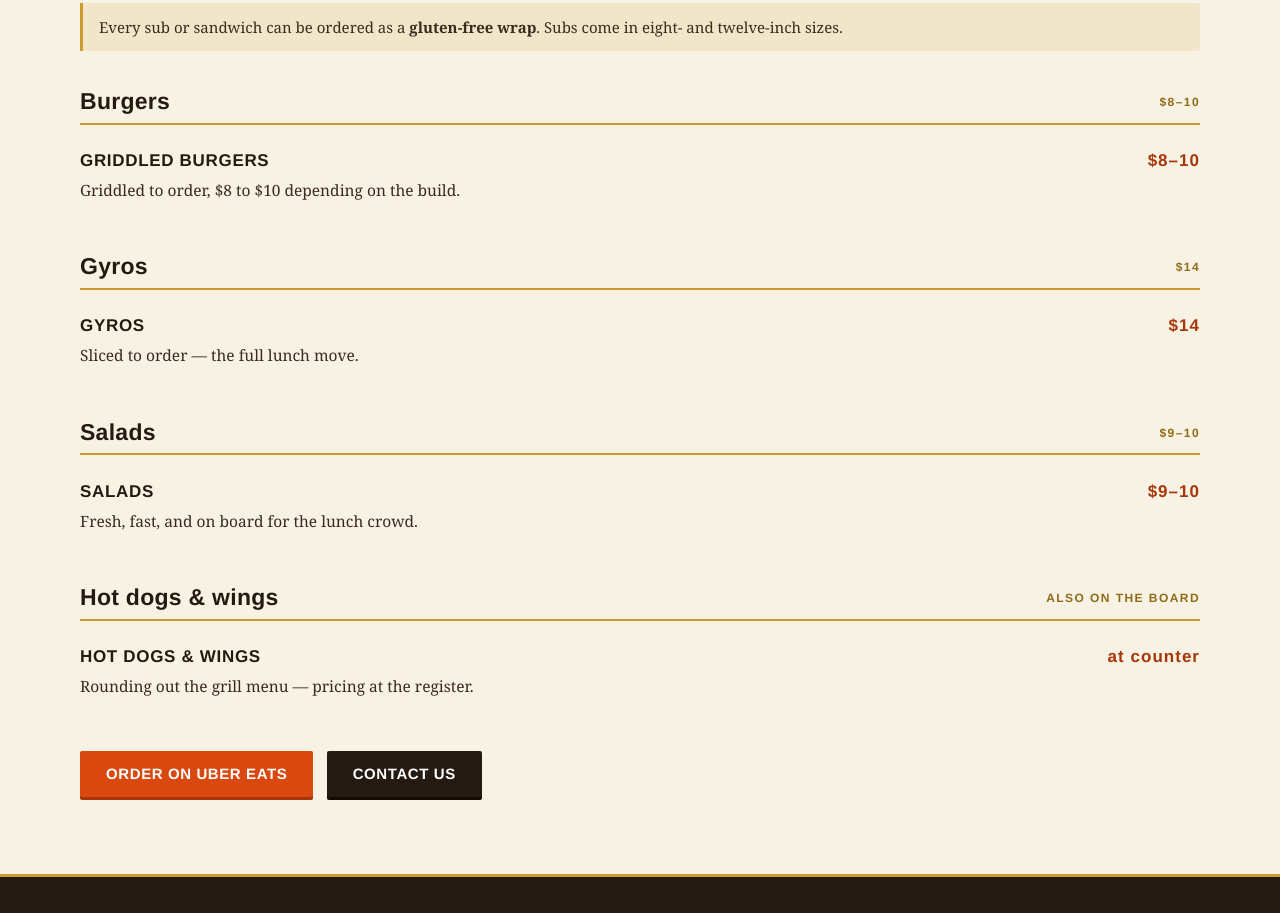
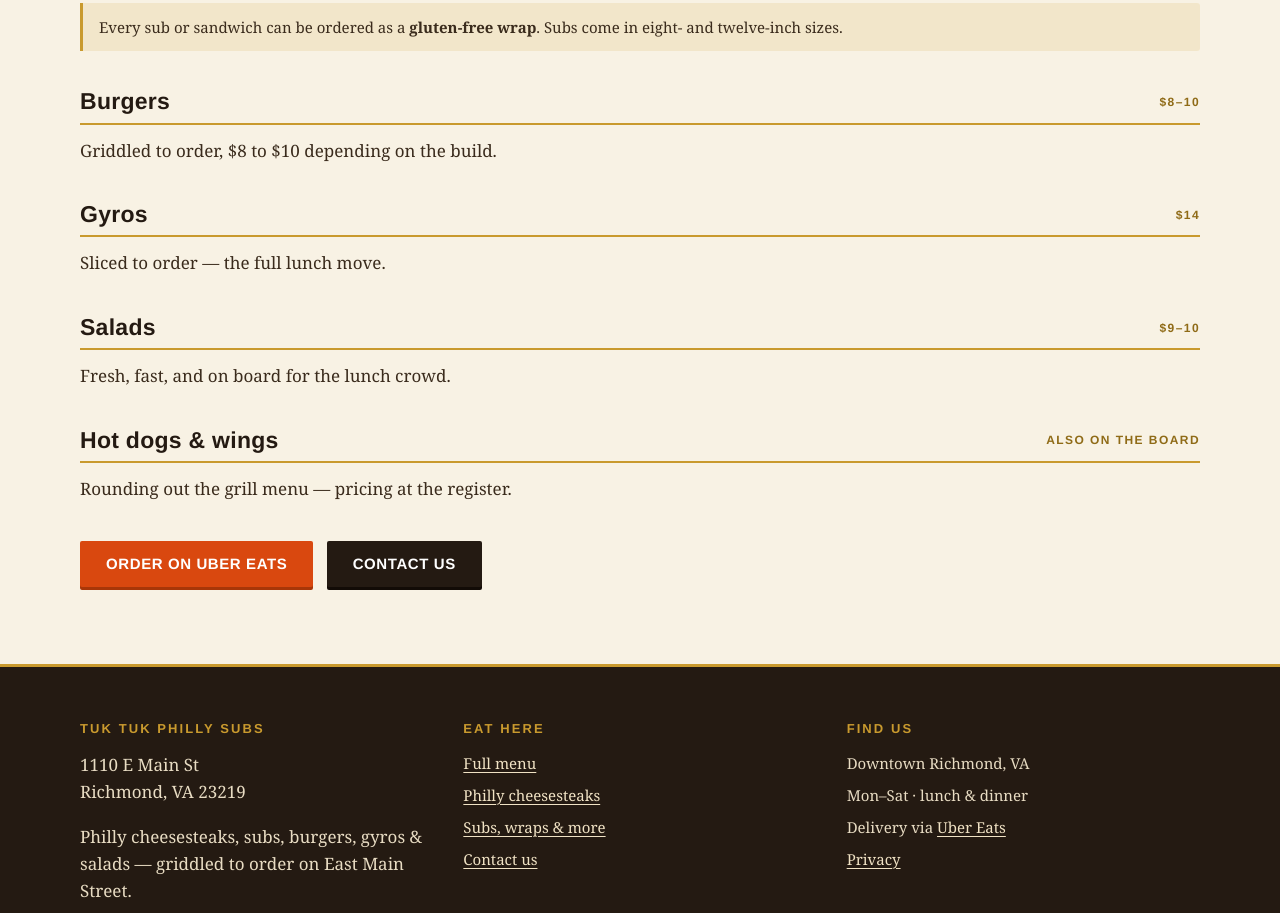
Before and after one commit to gnaritas/tuk-tuk-philly-subs, a website: page public/menu.html in a window 1280 px wide. Shown: the part 727-1640 px from the top of the page. Drawn offline with Linux system fonts and the light colour scheme.

Commit message:
menu: collapse redundant item rows into group descriptions (uncommitted repair from 2026-11-18 sweep-up)

```diff
--- a/public/menu.html
+++ b/public/menu.html
@@ -5,6 +5,7 @@
 <meta name="viewport" content="width=device-width, initial-scale=1">
 <title>Menu: Cheesesteaks, Burgers, Gyros &amp; Salads — Tuk Tuk Philly Subs, Richmond VA</title>
 <meta name="description" content="The Tuk Tuk Philly Subs menu: Philly cheesesteaks $11–16, burgers $8–10, gyros $14, salads $9–10, hot dogs and wings — every sub or sandwich available as a gluten-free wrap.">
+<meta name="robots" content="noindex, nofollow">
 <link rel="canonical" href="https://tuk-tuk-philly-subs-demo.up.railway.app/menu">
 <meta property="og:type" content="website">
 <meta property="og:site_name" content="Tuk Tuk Philly Subs">
@@ -90,38 +91,22 @@
 
     <div class="mgroup">
       <h3>Burgers <span class="tag">$8–10</span></h3>
-      <div class="mitem">
-        <span class="nm">Griddled burgers</span>
-        <span class="pr">$8–10</span>
-        <span class="ds">Griddled to order, $8 to $10 depending on the build.</span>
-      </div>
+      <p class="gd">Griddled to order, $8 to $10 depending on the build.</p>
     </div>
 
     <div class="mgroup">
       <h3>Gyros <span class="tag">$14</span></h3>
-      <div class="mitem">
-        <span class="nm">Gyros</span>
-        <span class="pr">$14</span>
-        <span class="ds">Sliced to order — the full lunch move.</span>
-      </div>
+      <p class="gd">Sliced to order — the full lunch move.</p>
     </div>
 
     <div class="mgroup">
       <h3>Salads <span class="tag">$9–10</span></h3>
-      <div class="mitem">
-        <span class="nm">Salads</span>
-        <span class="pr">$9–10</span>
-        <span class="ds">Fresh, fast, and on board for the lunch crowd.</span>
-      </div>
+      <p class="gd">Fresh, fast, and on board for the lunch crowd.</p>
     </div>
 
     <div class="mgroup">
       <h3>Hot dogs &amp; wings <span class="tag">also on the board</span></h3>
-      <div class="mitem">
-        <span class="nm">Hot dogs &amp; wings</span>
-        <span class="pr">at counter</span>
-        <span class="ds">Rounding out the grill menu — pricing at the register.</span>
-      </div>
+      <p class="gd">Rounding out the grill menu — pricing at the register.</p>
     </div>
 
     <p><a class="btn" href="https://www.ubereats.com/store/tuk-tuk-philly-subs/UrQzBA2xRvi-7sP3HQzoMA" target="_blank" rel="noopener">Order on Uber Eats</a> &nbsp; <a class="btn ink" href="/contact">Contact us</a></p>
--- a/public/style.css
+++ b/public/style.css
@@ -83,6 +83,7 @@ section.tight{padding:42px 0}
 .mgroup{margin:0 0 38px}
 .mgroup h3{display:flex;align-items:center;gap:14px;color:var(--ink);border-bottom:2px solid var(--gold);padding-bottom:8px}
 .mgroup h3 .tag{margin-left:auto;font:700 12px/1 var(--sans);letter-spacing:.12em;text-transform:uppercase;color:var(--gold2)}
+.mgroup .gd{margin:12px 0 0;color:var(--ink2)}
 .mitem{display:grid;grid-template-columns:minmax(0,1fr) auto;gap:6px 18px;padding:14px 0;border-bottom:1px dashed var(--line)}
 .mitem:last-child{border-bottom:0}
 .mitem .nm{font:700 17px/1.35 var(--display);letter-spacing:.04em;text-transform:uppercase}
```
